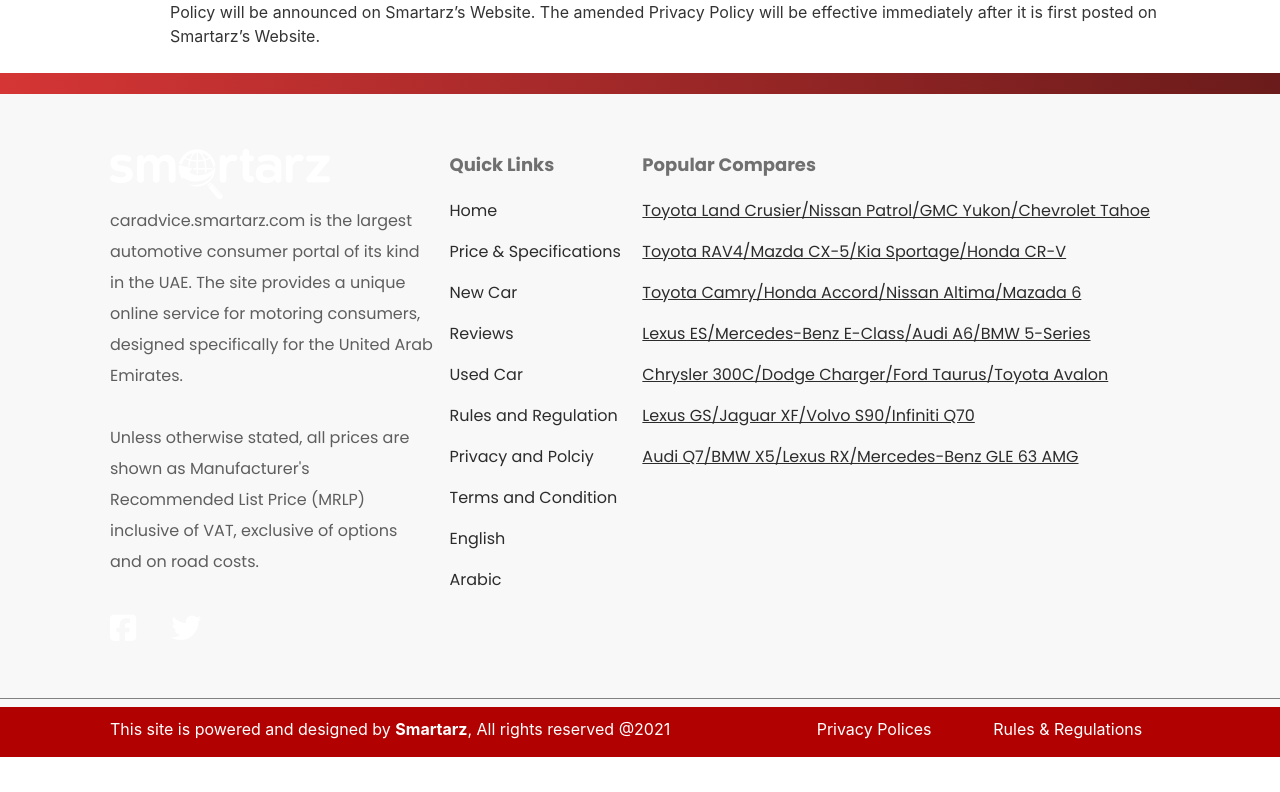
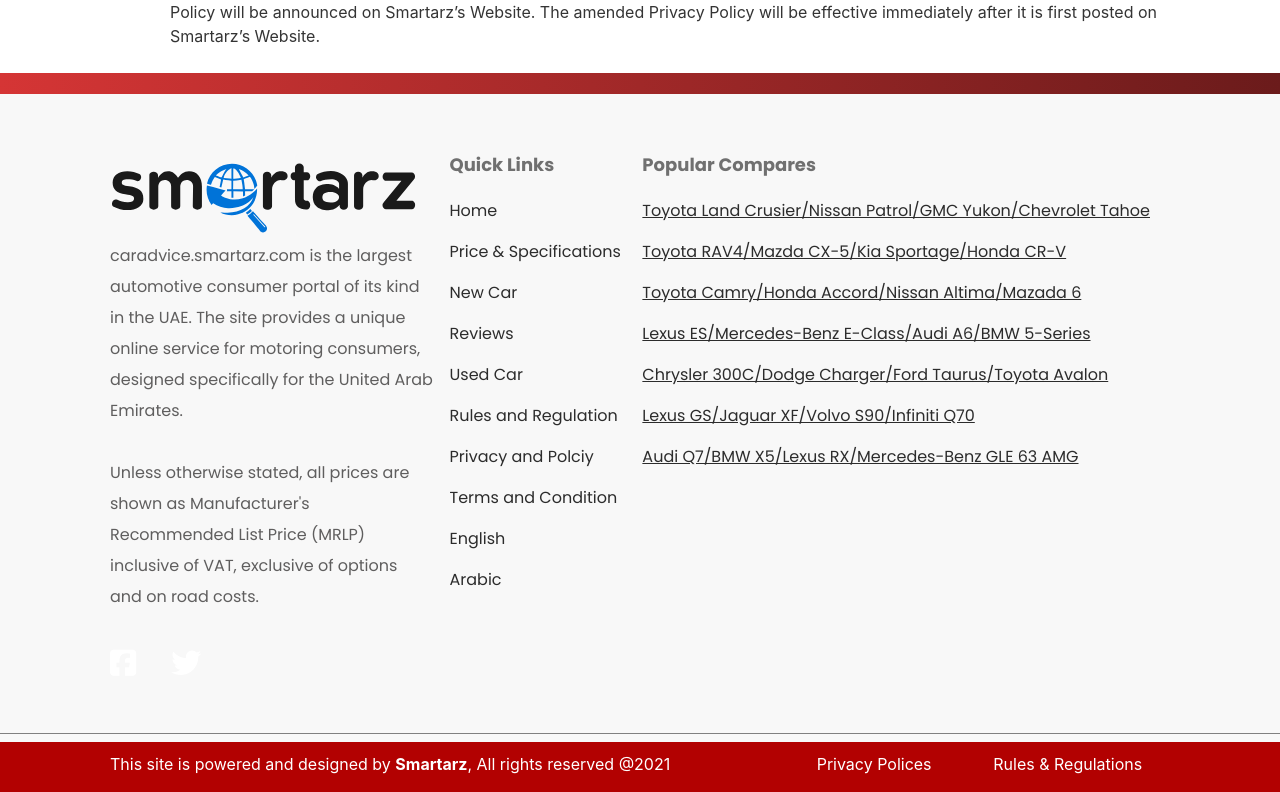
Before and after one commit to ahmednabil310/cars-project, a React (Create React App) app: page /privacy-policy in a window 1280 px wide. Shown: the part 3344-4136 px from the top of the page. Before the commit the page ends 4101 px from the top, so only its background shows below. Built offline with nearby package versions, Linux system fonts and the light colour scheme.

Commit message:
editing logo in footer

```diff
--- a/src/components/Footer.jsx
+++ b/src/components/Footer.jsx
@@ -4,7 +4,7 @@ import { connect } from 'react-redux';
 import actions from '../redux/actions';
 import { bindActionCreators } from 'redux';
 import { Link, NavLink, withRouter } from 'react-router-dom';
-import logo from '../images/logo.png';
+import logoblack from '../images/Logo.svg';
 import social from '../images/social.png';
 
 // the hook
@@ -34,7 +34,7 @@ class Footer extends Component {
         <div className="footer-container__content d-flex justify-content-between row m-0">
           <div className="footer-container__content--first-column d-flex flex-column">
             <div className="navbar-brand">
-              <img src={logo} alt="logo" />
+              <img src={logoblack} alt="logo" />
             </div>
             <p className="first-column-pargraph">
               caradvice.smartarz.com is the largest automotive consumer portal
@@ -76,9 +76,15 @@ class Footer extends Component {
               className="footerItem">
               Used Car
             </a>
-            <Link to='/rules-regulation' className="footerItem">Rules and Regulation</Link>
-            <Link to='/privacy-policy' className="footerItem">Privacy and Polciy</Link>
-            <Link to='/terms-of-use' className="footerItem">Terms and Condition</Link>
+            <Link to="/rules-regulation" className="footerItem">
+              Rules and Regulation
+            </Link>
+            <Link to="/privacy-policy" className="footerItem">
+              Privacy and Polciy
+            </Link>
+            <Link to="/terms-of-use" className="footerItem">
+              Terms and Condition
+            </Link>
 
             <div
               className="language"
```
Also changed, not shown: src/images/Logo.svg (added).
